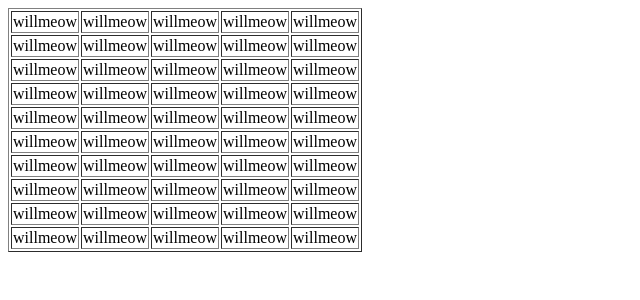
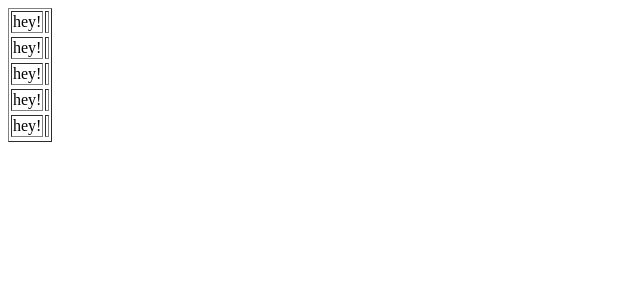
Before and after one commit to Rakkunchoppeneakna/phpclassroom, a PHP site: page /table1.php in a window 1280 px wide. Shown: the top 300 px of the page, without its empty margins (0-640 px from the left). Run offline with PHP 8.4, Linux system fonts and the light colour scheme.

Commit message:
Update table1.php

```diff
--- a/table1.php
+++ b/table1.php
@@ -1,17 +1,16 @@
-<?php
-  echo '<table border="1">';
-
-  for($i=0;$i<10;$i++){
-    echo "<tr>";
-    echo "<td>willmeow</td>";
-    echo "<td>willmeow</td>";
-    echo "<td>willmeow</td>";
-    echo "<td>willmeow</td>";
-    echo "<td>willmeow</td>";
-    echo "</tr>";
-
-  }
-
-  echo '</table>';
-
-?>
+<html>
+  <head></head>
+  <body>
+    <table border="1">
+      <?php
+      $row = 5;
+      for($i=0;$i<$row;$i++){
+        echo "<tr>";
+        echo "<td>hey!<td>";
+        echo "<tr>";
+      }
+      ?>
+    </table>
+    </select>
+  </body>
+</html>
```
